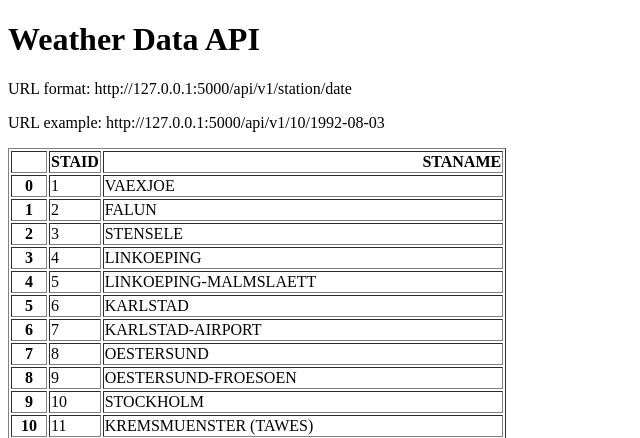
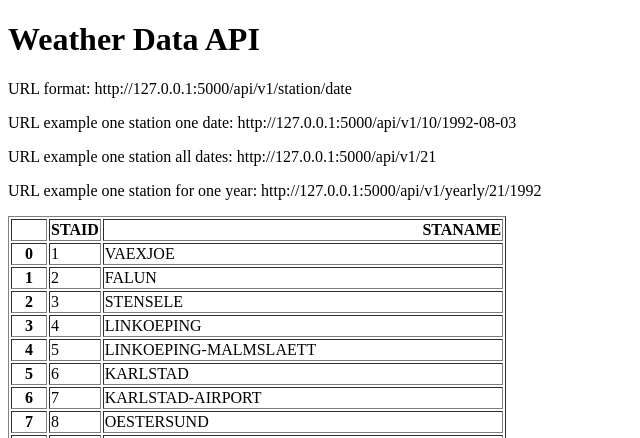
Before and after one commit to pszerzo/build_api, a Flask app: page / in a window 1280 px wide. Shown: the top 438 px of the page, without its empty margins (0-640 px from the left). Run offline with Flask 3, Linux system fonts and the light colour scheme.

Commit message:
add url for all data and yearly

```diff
--- a/main.py
+++ b/main.py
@@ -11,13 +11,30 @@ df = df[['STAID', 'STANAME                                 ']]
 def home():
     return render_template("home.html", data=df.to_html())
 
+@app.route("/api/v1/<station>")
+def all_data(station):
+    filename = "data_small/TG_STAID"+str(station).zfill(6)+".txt"
+    df = pd.read_csv(filename, skiprows=20)
+    df["   TG"] = df["   TG"] / 10
+    df = df[["STAID", "    DATE", "   TG"]]
+    return render_template("station.html", data=df.to_html())
+
+
+@app.route("/api/v1/yearly/<station>/<year>")
+def flex_date(station, year):
+    filename = "data_small/TG_STAID"+str(station).zfill(6)+".txt"
+    df = pd.read_csv(filename, skiprows=20)
+    df['    DATE'] = df['    DATE'].astype(str)
+    df['   TG'] = df['   TG'] / 10
+    df = df.loc[df['    DATE'].str.startswith(year)][['STAID', '    DATE', '   TG']]
+    return render_template("station.html", data=df.to_html())
+
 
 @app.route("/api/v1/<station>/<date>")
 def about(station, date):
     filename = "data_small/TG_STAID"+str(station).zfill(6)+".txt"
     df = pd.read_csv(filename, skiprows=20, parse_dates=["    DATE"])
     temperature = df.loc[df['    DATE'] == date]['   TG'].squeeze() / 10
-    print(temperature)
     return{"station": station,
            "date": date,
            "temperature": temperature}
--- a/templates/home.html
+++ b/templates/home.html
@@ -7,7 +7,9 @@
 <body>
 <h1>Weather Data API</h1>
 <p>URL format: http://127.0.0.1:5000/api/v1/station/date</p>
-<p>URL example: http://127.0.0.1:5000/api/v1/10/1992-08-03</p>
+<p>URL example one station one date: http://127.0.0.1:5000/api/v1/10/1992-08-03</p>
+<p>URL example one station all dates: http://127.0.0.1:5000/api/v1/21</p>
+<p>URL example one station for one year: http://127.0.0.1:5000/api/v1/yearly/21/1992</p>
 <p>{{data|safe}}</p>
 </body>
 </html>
```
Also changed, not shown: templates/station.html (added, +11 -0 lines).
